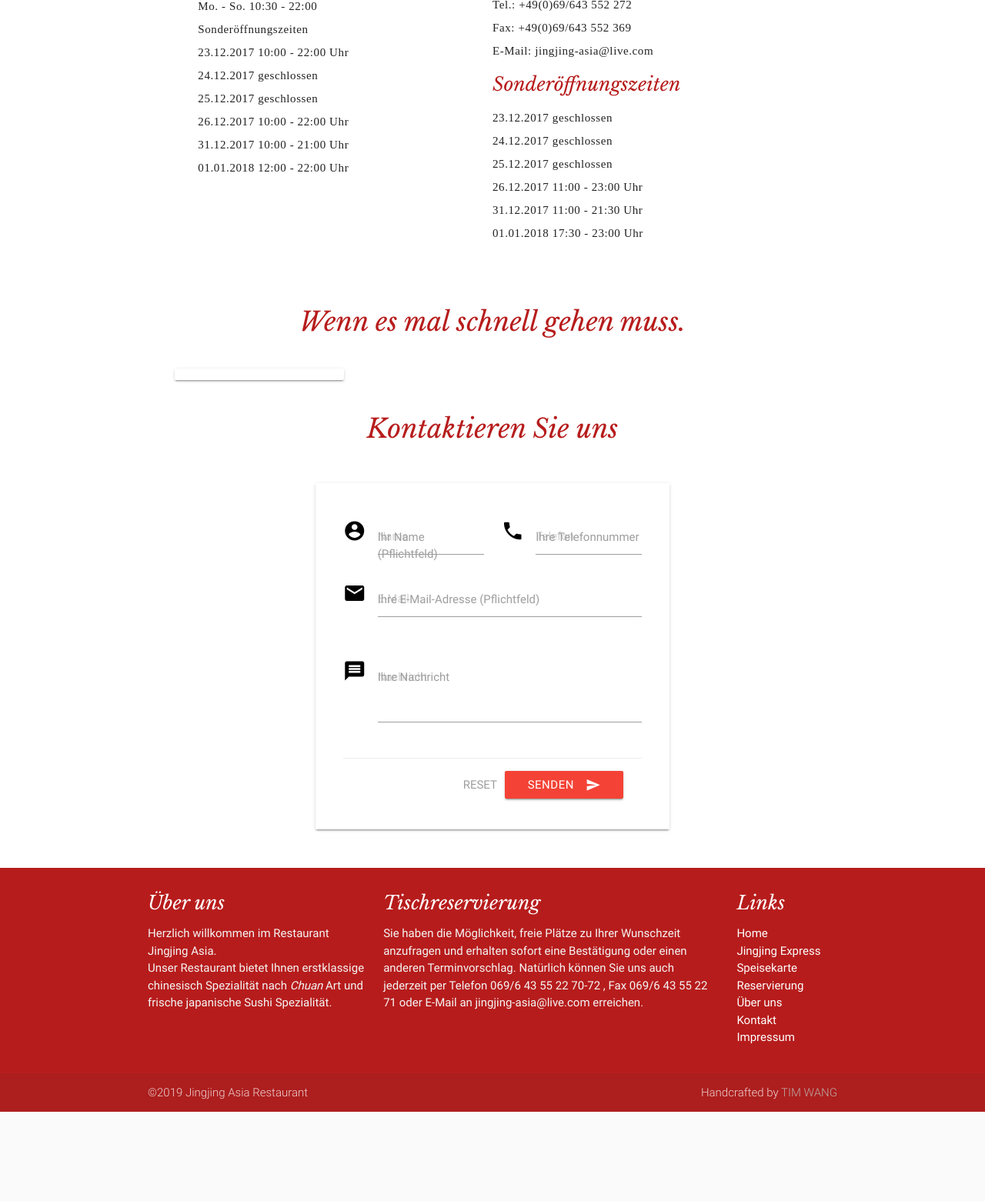
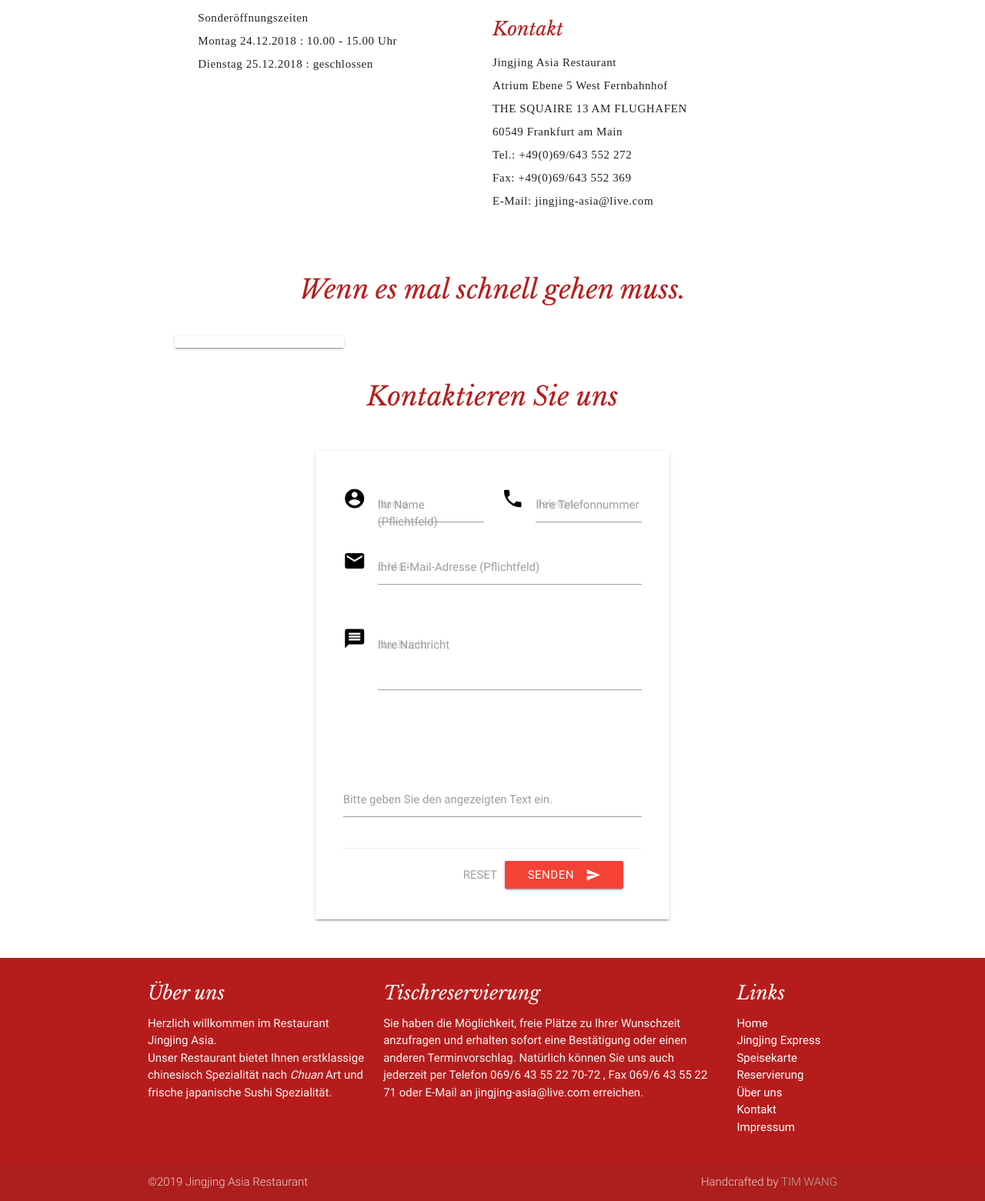
Before and after one commit to wangqiffm/jingjing, a Laravel app: page / in a window 1280 px wide. Shown: the part 2435-3996 px from the top of the page at 77% size. Before the commit the page ends 3880 px from the top, so only its background shows below. Run offline with Laravel 8, Linux system fonts and the light colour scheme; data that the repository does not hold is empty; settings files or empty folders that the repository lacks are supplied; some libraries are stand-ins or nearby versions; some web fonts are replaced.

Commit message:
20192019

```diff
--- a/app/Http/Controllers/PageController.php
+++ b/app/Http/Controllers/PageController.php
@@ -45,6 +45,12 @@
 
   public function reservation(Request $request) {
 
+  $request->validate([
+        'captcha' => 'required|size:6',
+    ],
+	[
+  'captcha.*' => "Please enter captcha",
+    ]);
 
     $send_reservation_to = config('jingjing.to.address');
 
--- a/public/js/init.js
+++ b/public/js/init.js
@@ -99,6 +99,11 @@
             }
         });
 
-
+		$(".captcha_image").click(
+			function () {
+				var randomLetter = String.fromCharCode(Math.floor(Math.random() * (122 - 97)) + 97);
+				$(this).attr("src", $(this).attr("src") + randomLetter);
+			}
+		);
   }); // end of document ready
 })(jQuery); // end of jQuery name space
--- a/resources/views/contact-inc.blade.php
+++ b/resources/views/contact-inc.blade.php
@@ -104,17 +104,18 @@
                 </div>
             </div>
 
-            {{--<div class="row">--}}
-                {{--<div class="input-field col s12 m4">--}}
-                    {{--{!! captcha_img() !!}--}}
-                {{--</div>--}}
+            <div class="row">
+							<div class="input-field col s12">
+								<img src="{{captcha_src('flat')}}" class="captcha_image">
+							</div>
+			 </div>
+			 <div class="row">
+                            <div class="input-field col s12">
+                                <input placeholder="" type="text" name="captcha" class="validate" required>
+                                <label for="captcha">Bitte geben Sie den angezeigten Text ein.</label>
+                            </div>
 
-                {{--<div class="input-field col s12 m8">--}}
-                    {{--<i class="material-icons prefix">info_outline</i>--}}
-                    {{--<textarea id="captcha" class="materialize-textarea" name="captcha"></textarea>--}}
-                    {{--<label for="captcha">Bitte geben Sie den angezeigten Text ein.</label>--}}
-                {{--</div>--}}
-            {{--</div>--}}
+            </div>
 
             <div class="card-action right-align">
                 <input type="reset"  class="btn-flat grey-text waves-effect no-padding">
--- a/resources/views/layouts/app.blade.php
+++ b/resources/views/layouts/app.blade.php
@@ -78,7 +78,8 @@
                     },
                     error: function(data){
                         sb.toggleClass('disabled');
-
+						var randomLetter = String.fromCharCode(Math.floor(Math.random() * (122 - 97)) + 97);
+						$(".captcha_image").attr("src", $(".captcha_image").attr("src") + randomLetter);
 
                         $.each(data.responseJSON.errors, function (key, value){
                             var name = key;
--- a/resources/views/menu_slot.blade.php
+++ b/resources/views/menu_slot.blade.php
@@ -8,8 +8,8 @@
     <div class="col s12 l4">
         <div class="card">
             <div class="card-image">
-                <img class="responsive-img materialboxed" src="{{asset('menu/'.$i.'.jpg')}}"
-                     data-src="{{asset('menu/'.$i.'.jpg')}}"/>
+                <img class="responsive-img materialboxed" src="{{asset($path.$i.'.jpg')}}"
+                     data-src="{{asset($path.$i.'.jpg')}}"/>
 
             </div>
         </div>
--- a/resources/views/reservation-inc.blade.php
+++ b/resources/views/reservation-inc.blade.php
@@ -33,7 +33,7 @@
 
                         <div class="row">
 
-                            <div class="input-field col s12">
+                            <div class="input-field col s6">
                                 <select name="reservation[people]">
                                     <option value="1" selected>1 Person</option>
                                     @for ($i = 2; $i <= 20; $i++)
@@ -44,12 +44,7 @@
                                 <label for="reservation[people]">Wie viele Personen ?<label>
                             </div>
 
-                            <div class="input-field col s12">
-                                <input placeholder="Datum" type="text" name="reservation[date]" class="datepicker">
-                                <label for="reservation[date]">An welchem Tag ?</label>
-                            </div>
-
-                            <div class="input-field col s12">
+                            <div class="input-field col s6">
                               <?php
 
                               $options = [];
@@ -69,6 +64,13 @@
                                 <label for="reservation[time]">Uhrzeit</label>
                             </div>
 
+                            <div class="input-field col s12">
+                                <input placeholder="Datum" type="text" name="reservation[date]" class="datepicker">
+                                <label for="reservation[date]">An welchem Tag ?</label>
+                            </div>
+
+
+
                             <div class="input-field col s6">
                                 <input placeholder="Name" type="text" name="reservation[name]" class="validate" required>
                                 <label for="reservation[name]">Ihr Name</label>
@@ -82,6 +84,16 @@
                             <div class="input-field col s12">
                                 <input placeholder="E-Mail" type="email" class="validate"  name="reservation[email]" required>
                                 <label for="reservation[email]">Ihre E-Mail-Adresse</label>
+                            </div>
+
+
+							<div class="input-field col s6">
+								<img src="{{captcha_src('flat')}}" class="captcha_image">
+							</div>
+
+                            <div class="input-field col s6">
+                                <input placeholder="" type="text" name="captcha" class="validate" required>
+                                <label for="captcha">Bitte geben Sie den Text ein.</label>
                             </div>
 
                         </div>
--- a/resources/views/welcome.blade.php
+++ b/resources/views/welcome.blade.php
@@ -47,9 +47,9 @@
                     <div class="row ">
 
                         <div class="icon-block no-padding s12 left-align">
-                            <h5 class="red-text text-darken-4">Frohe Ostern!</h5>
+                            <h5 class="red-text text-darken-4">Frohe Weihnachten</h5>
                             <p class="light bold">
-                                Samstag, den 31. März 2018 haben wir geschlossen<br>
+                                Frohe Weihnachten und ein gutes neues Jahr!<br>
 
                             </p>
                         </div>
@@ -67,16 +67,15 @@
 
                                 60549 Frankfur am Main<br><br>
 
-
                                 Öffnungszeiten<br>
                                 Mo. - So. 10:30 - 22:00<br>
-                                Sonderöffnungszeiten<br>
-                                23.12.2017  10:00 - 22:00 Uhr<br>
-                                24.12.2017  geschlossen<br>
-                                25.12.2017  geschlossen<br>
-                                26.12.2017  10:00 - 22:00 Uhr<br>
-                                31.12.2017  10:00 - 21:00 Uhr<br>
-                                01.01.2018  12:00 - 22:00 Uhr<br>
+                            </p>
+							 <p class="light">
+								Sonderöffnungszeiten<br>
+ Montag 24.12.2018  :       10.00 - 15.00 Uhr     <br>
+ Dienstag 25.12.2018  :       geschlossen<br>
+
+
                             </p>
                         </div>
 
@@ -89,11 +88,20 @@
 
 
                         <div class="icon-block no-padding s12 left-align">
-                            <h5 class=" red-text text-darken-4">Öffnungszeiten</h5>
+                            <h5 class=" red-text text-darken-4">Jingjing Asia Restaurant</h5>
                             <p class="light">
-                                Mo. - Fr. :11:00 - 23:00<br>
+								Öffnungszeiten<br>
+                                So. - Fr. :11:00 - 23:00<br>
                                 Sa.: 17:30 - 23:00<br>
-                                So.: 11:00 - 23:00
+
+                            </p>
+							 <p class="light">
+								Sonderöffnungszeiten<br>
+								 Sonntag 23.12.2018    :     11.00 - 15.00 Uhr<br>
+ Montag 24.12.2018    :     geschlossen<br>
+ Dienstag 25.12.2018  :       geschlossen<br>
+ Montag 31.12.2018  :       11.00 - 20.30 Uhr    <br>
+ Dienstag   01.01.2019 :     17.00 -23.00Uhr      <br>
 
                             </p>
                         </div>
@@ -123,20 +131,6 @@
                             </p>
                         </div>
 
-
-
-
-                        <div class="icon-block no-padding s12 left-align">
-                            <h5 class=" red-text text-darken-4">Sonderöffnungszeiten</h5>
-                            <p class="light">
-                                23.12.2017  geschlossen<br>
-                                24.12.2017  geschlossen<br>
-                                25.12.2017  geschlossen<br>
-                                26.12.2017  11:00 - 23:00 Uhr<br>
-                                31.12.2017  11:00 - 21:30 Uhr<br>
-                                01.01.2018  17:30 - 23:00 Uhr<br>
-                            </p>
-                        </div>
 
 
 
```
Also changed, not shown: app/Http/Requests/ContactFormRequest.php (+3 -5 lines), resources/views/menu.blade.php (+16 -15 lines).
